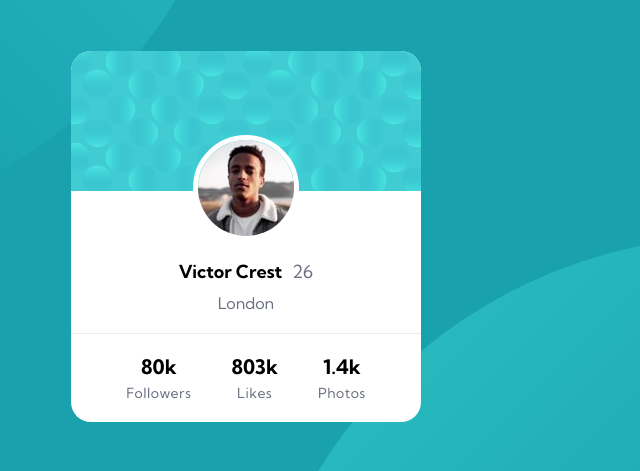
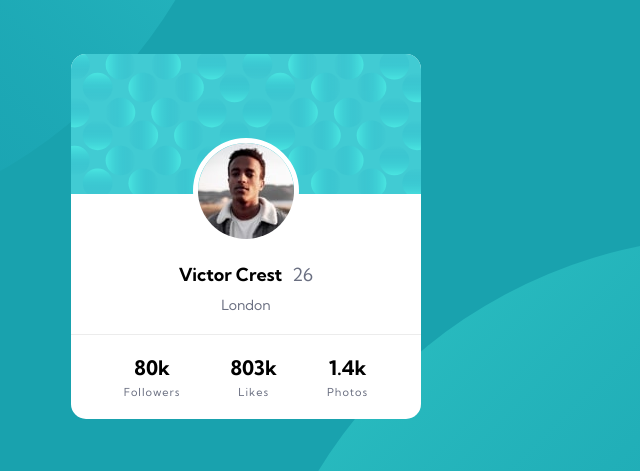
Before and after one commit to web-dev-pasta/Profile-card-component, a plain HTML site: page index.html in a window 1280 px wide. Shown: the part 164-635 px from the top of the page, 394-1034 px from the left. Drawn offline with Linux system fonts and the light colour scheme.

Commit message:
Modified Some Styling

```diff
--- a/main.css
+++ b/main.css
@@ -25,7 +25,7 @@ body {
   overflow: hidden;
 }
 .card {
-  border-radius: 20px;
+  border-radius: 15px;
   background-color: white;
   overflow: hidden;
   position: relative;
@@ -60,18 +60,19 @@ body {
   font-size: 18px;
 }
 .card .data .name p:first-child {
-  font-weight: 700;
+  font-weight: bold;
 }
 .card .data .name p:last-child {
   color: var(--dark-grayish-blue);
 }
 .card .data p.city {
   color: var(--dark-grayish-blue);
+  font-size: 14px;
 }
 .card .stats {
   display: flex;
   justify-content: center;
-  gap: 40px;
+  gap: 50px;
   padding-top: 20px;
   padding-bottom: 20px;
 }
@@ -87,8 +88,8 @@ body {
 }
 .card .stats .box p:not(.special) {
   text-transform: capitalize;
-  font-size: 14px;
-  letter-spacing: 0.5px;
+  font-size: 11px;
+  letter-spacing: 1px;
   color: var(--dark-grayish-blue);
 }
 .bg img {
```
